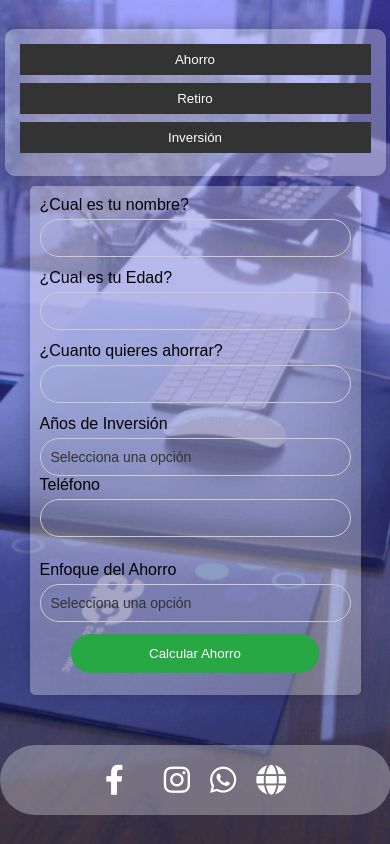
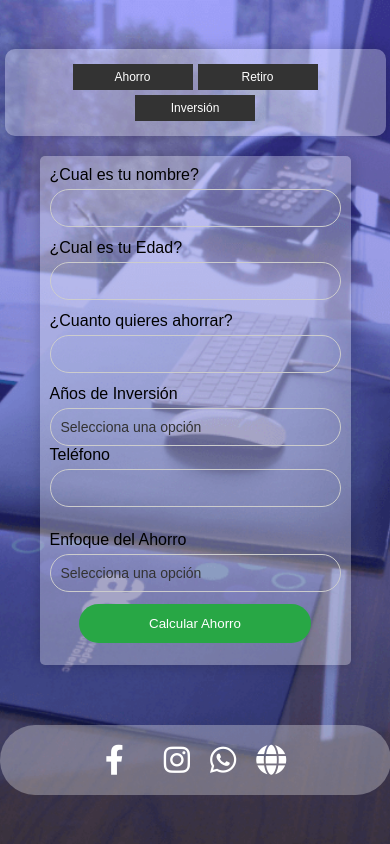
Before and after one commit to ACEVEDOCOUTTOLENC/Alf_calc, a Flask app: page / in a window 390 px wide. Run offline with Flask 3, Linux system fonts and the light colour scheme; some libraries are stand-ins or nearby versions.

Commit message:
Subiendo proyecto inicial_3

```diff
--- a/static/style.css
+++ b/static/style.css
@@ -81,20 +81,24 @@
     align-items: center;
 }
 
-/* Botones de pestañas */
+/* Contenedor de los botones */
 .tab-buttons {
     display: flex;
-    justify-content: space-between;
-    flex-wrap: wrap;
+    justify-content: center; /* Centra los botones en línea */
+    flex-wrap: wrap; /* Permite que los botones pasen a una nueva línea si no caben */
     width: 100%;
     padding: 15px;
     background: rgba(255, 255, 255, 0.3);
     box-shadow: 0 0 15px rgba(0, 0, 0, 0.2);
     border-radius: 10px;
+    gap: 10px; /* Espacio entre botones */
 }
 
+/* Botón individual */
 .tab-button {
-    flex: 1;
+    flex: 1; /* Hace que los botones crezcan proporcionalmente */
+    min-width: 100px; /* Tamaño mínimo para que no se hagan muy pequeños */
+    max-width: 180px; /* Tamaño máximo para controlar su crecimiento */
     padding: 10px;
     background: #333;
     color: white;
@@ -104,17 +108,19 @@
     text-align: center;
 }
 
+/* Hover */
 .tab-button:hover {
     background: #555;
     transform: scale(1.1);
 }
 
-/* Estilo para el botón activo */
+/* Botón activo */
 .tab-button.active {
-    background: #555; /* Se mantiene con el mismo fondo que el hover */
-    transform: scale(1.1); /* Se mantiene con el mismo tamaño agrandado */
-    color: white; /* Cambia el color del texto si lo deseas */
+    background: #555;
+    transform: scale(1.1);
+    color: white;
 }
+
 
 
 /* Contenedor de los formularios */
@@ -257,47 +263,59 @@
 }
 
 
-/* ======= MEDIA QUERIES ======= */
+/* 📱 Para pantallas menores a 768px */
 @media (max-width: 768px) {
     .login-wrap {
         width: 90%;
     }
 
+    /* Evita que los botones se apilen en columna */
     .tab-buttons {
-        flex-direction: column;
+        flex-direction: row;  /* Se mantienen en fila */
+        flex-wrap: wrap;  /* Permite que pasen a otra línea si no caben */
+        justify-content: center; /* Centra los botones */
+        gap: 10px; /* Espacio entre botones */
     }
 
     .tab-button {
-        margin-bottom: 10px;
+        flex: 1 1 45%; /* Cada botón ocupa casi la mitad del ancho */
+        min-width: 100px;
+        max-width: 140px;
+        font-size: 14px;
+        padding: 8px;
     }
 
-    .login-form {
-        padding: 10px;
-    }
-
-
+    /* Ajustes para los íconos sociales */
     .social-icons {
-        width: 90%; /* Aumenta el ancho a 90% en pantallas más pequeñas */
-        gap: 30px; /* Reduce el espacio entre los iconos */
+        width: 90%;
+        gap: 30px;
     }
 
     .social-icons i {
-        font-size: 35px; /* Reduce el tamaño de los iconos */
+        font-size: 35px;
     }
 }
 
+/* 📱 Para pantallas menores a 480px */
 @media (max-width: 480px) {
     .login-wrap {
         width: 90%;
     }
 
+    /* Mantiene los botones en fila, pero si es necesario, se apilan */
     .tab-buttons {
-        flex-direction: column;
+        flex-direction: row; /* Se mantiene en fila */
+        flex-wrap: wrap; /* Permite que pasen a otra línea */
+        justify-content: center;
+        gap: 5px;
     }
 
     .tab-button {
-        margin-bottom: 8px;
-        padding: 8px;
+        flex: 1 1 48%; /* Se adaptan en dos columnas */
+        min-width: 80px;
+        max-width: 120px;
+        font-size: 12px;
+        padding: 6px;
     }
 
     .form-content {
@@ -322,10 +340,10 @@
     }
 
     .social-icons {
-        gap: 20px; /* Reduce aún más el espacio entre los iconos */
+        gap: 20px;
     }
 
     .social-icons i {
-        font-size: 30px; /* Reduce el tamaño de los iconos aún más */
+        font-size: 30px;
     }
 }
```
